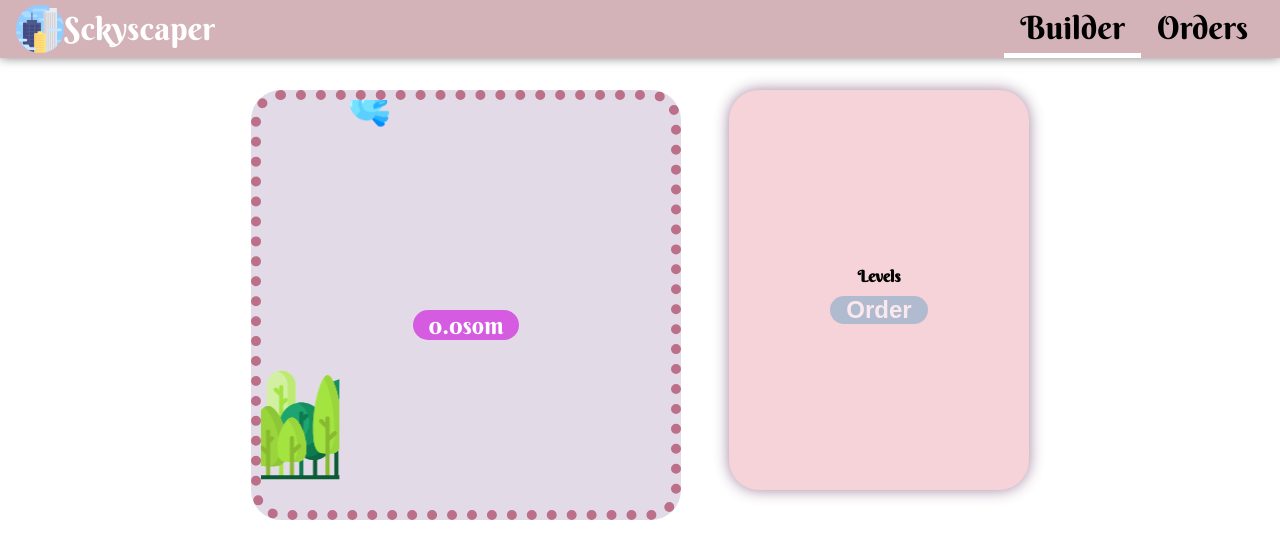
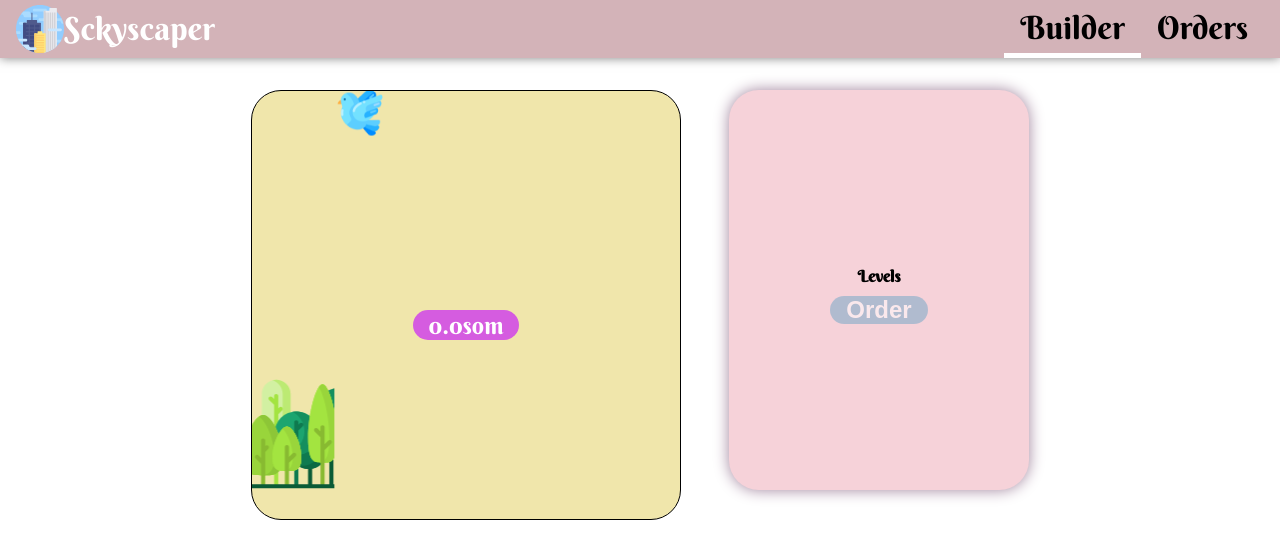
Before and after one commit to soltonbekov-aiymkyz/builder, a React (Create React App) app: page / in a window 1280 px wide. Shown: the top 558 px of the page. Built offline with nearby package versions, Linux system fonts and the light colour scheme; no server answers.

Commit message:
added new styles in thois page

```diff
--- a/src/components/SkyscaperBuilder/SkyscaperPreview/SkyscaperPreview.module.css
+++ b/src/components/SkyscaperBuilder/SkyscaperPreview/SkyscaperPreview.module.css
@@ -1,35 +1,3 @@
-  /* .SkyscaperPreview {
-   margin: 0 auto;
-   margin-bottom: 20px;
-   min-height: 430px;
-   min-width: 430px;
-   padding-top: 50px;
-   padding-bottom: 10px;
-   border-radius: 30px;
-   display: flex;
-   flex-direction: column;
-   flex-wrap: nowrap;
-   justify-content: center;
-   align-items: center;
-   border: 10px dotted rgb(187, 111, 136);
-   overflow: hidden;
-   position: relative;
-   z-index: -1;
-   background-color: #e3dae7;
-}
- .levels {
-  display: flex;
-  flex-direction: column;
-}
-.price {
-  font-size: 1.5rem;
-  color: white;
-  background-color: rgb(213, 92, 224);
-  border-radius: 1rem;
-  padding: 0 1rem;
- }
-
-   */
 
  .SkyscaperPreview {
   width: 100%;
@@ -45,11 +13,14 @@
   flex-wrap: nowrap;
   justify-content: center;
   align-items: center;
-  border: 10px dotted rgb(187, 111, 136);
+  /* border: 10px dotted rgb(187, 111, 136); */
   overflow: hidden;
   position: relative;
   z-index: -1;
-  background-color: #e3dae7;
+  /* background-color: #e3dae7; */
+   background-color:  #f0e6ab ;
+    border: 1px solid black;
+
 }
 .levels {
  display: flex;
```
